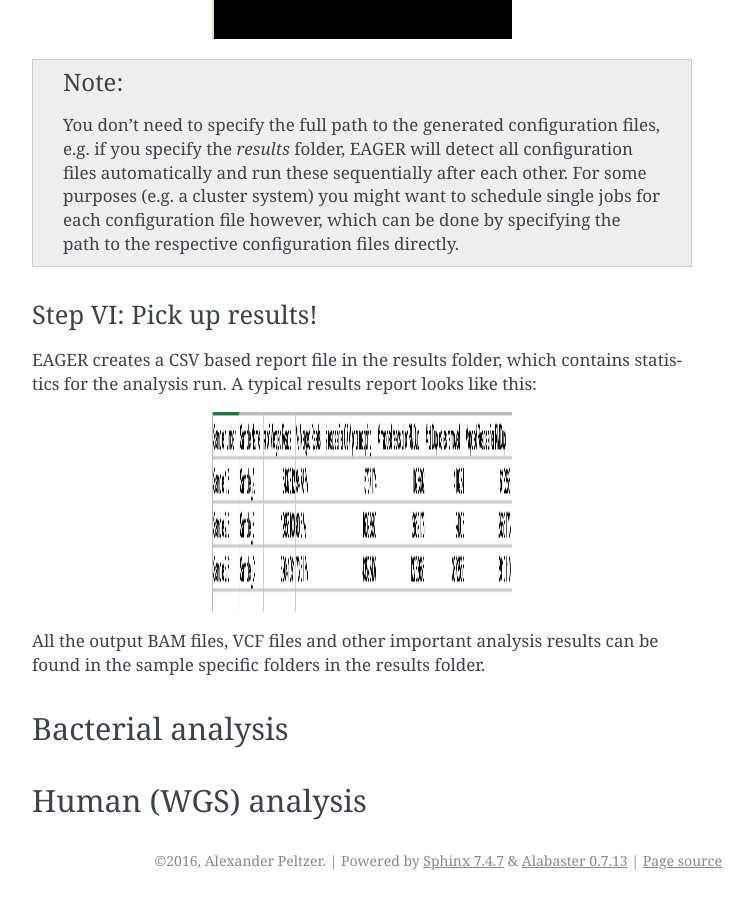
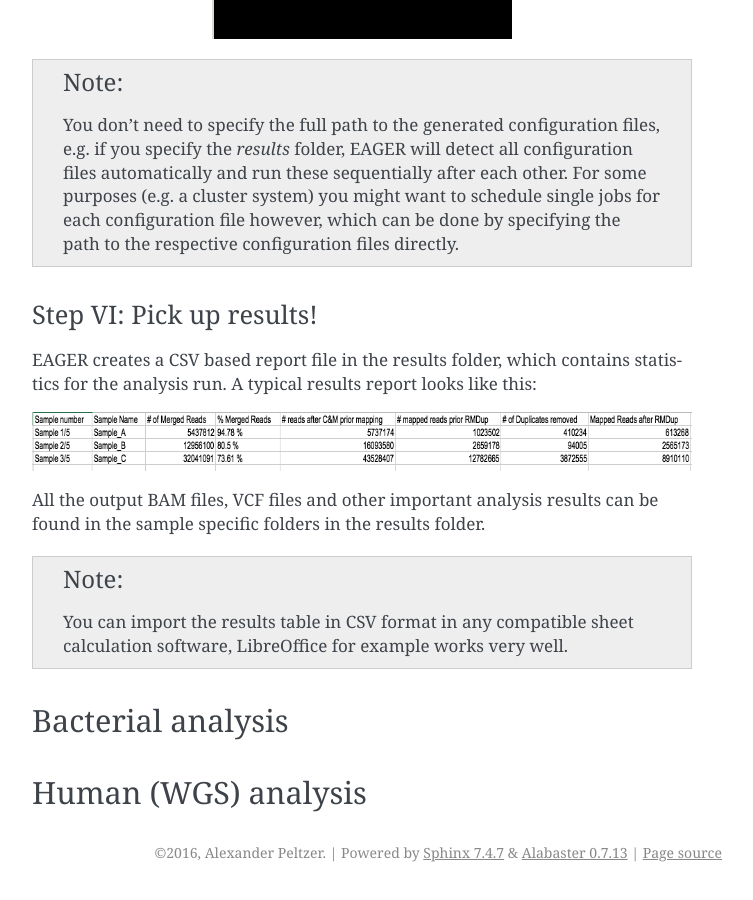
Before and after one commit to apeltzer/EAGER-GUI, a Sphinx documentation site: the page built from docs/contents/tutorials.rst, in a window 1280 px wide and 900 px high, scrolled down 5991 px. Shown: the whole window, without its empty margins (388-1141 px from the left). Built offline with Sphinx 7.4.7, drawn with Linux system fonts in a browser that asks for light colours.

Commit message:
Updated pictures

```diff
--- a/docs/contents/tutorials.rst
+++ b/docs/contents/tutorials.rst
@@ -146,11 +146,13 @@ Step VI: Pick up results!
 EAGER creates a CSV based report file in the results folder, which contains statistics for the analysis run. A typical results report looks like this:
 
 .. image:: images/tutorials/mito/10_results_table.png
-    :width: 300px
-    :height: 200px
+    :width: 951px
+    :height: 59px
     :align: center
 
 All the output BAM files, VCF files and other important analysis results can be found in the sample specific folders in the results folder.
+
+.. note:: You can import the results table in CSV format in any compatible sheet calculation software, LibreOffice for example works very well.
 
 Bacterial analysis
 ------------------
```
